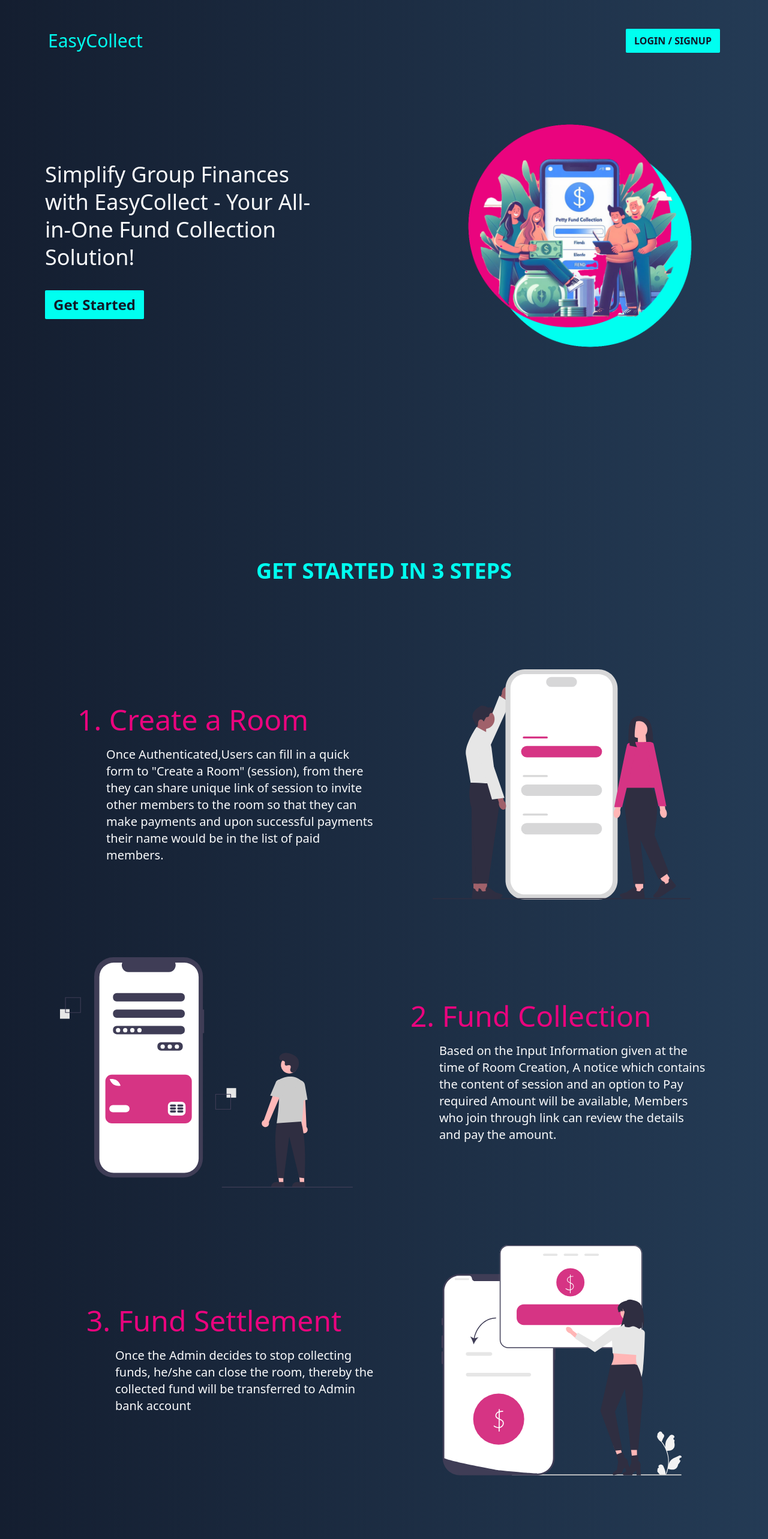
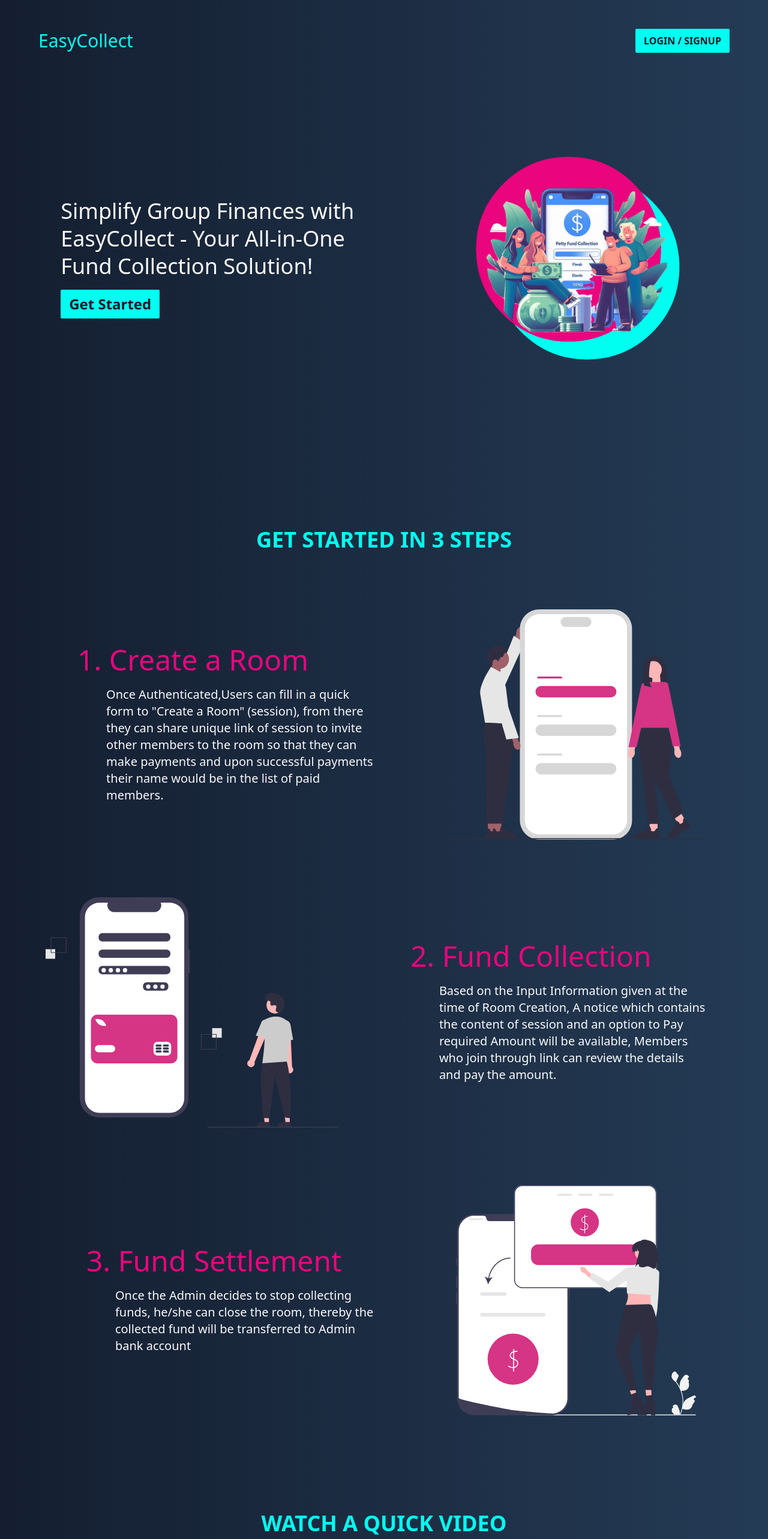
Before and after one commit to naresh-webdev/easycollect, a React (Vite) app: page / in a window 1280 px wide. Shown: the top 2566 px of the page at 60% size. Built offline with nearby package versions, Linux system fonts and the light colour scheme.

Commit message:
landing page made responsive
still minor changes can be made, not tested completely

```diff
--- /dev/null
+++ b/src/features/landingPage/Footer.jsx
@@ -0,0 +1,11 @@
+function Footer() {
+  return (
+    <div className="flex items-center justify-center bg-gray-500 p-3">
+      <p className="inline-block text-center">
+        Copyrights reserved &copy;2024. Designed and Developed by Naresh M
+      </p>
+    </div>
+  );
+}
+
+export default Footer;
--- a/src/features/landingPage/Header.jsx
+++ b/src/features/landingPage/Header.jsx
@@ -2,13 +2,19 @@ import Button from "../../ui/Button";
 
 function Header() {
   return (
-    <nav className="flex items-center justify-between p-4 sm:p-8 lg:px-12 xl:px-20 xl:py-12">
-      <h2 className="text-main_neon text-2xl md:text-3xl">
+    <nav className="flex items-center justify-between p-6 sm:p-8 md:px-8 md:py-4 lg:px-12 xl:px-16 xl:py-12">
+      <h2 className="text-xl text-main_neon sm:text-2xl md:text-3xl">
         {/* logo goes here */}
         EasyCollect
       </h2>
 
       <Button className={"hidden sm:inline-block"}>LOGIN / SIGNUP</Button>
+      <div className="flex gap-3 sm:hidden">
+        <button className="cursor-pointer text-[18px] text-main_neon">
+          Login
+        </button>
+        <Button className="cursor-pointer"> Sign Up </Button>
+      </div>
     </nav>
   );
 }
--- a/src/features/landingPage/LandingPage.jsx
+++ b/src/features/landingPage/LandingPage.jsx
@@ -7,10 +7,10 @@ import Section4 from "./Section4";
 function LandingPage() {
   return (
     <div className="">
-      <section className="dvh h-screen">
+      <div className="lg:h-dvh  ">
         <Header />
-        <Section1 />
-      </section>
+        <Section1 className="" />
+      </div>
       <Section2 />
       <Section3 />
       <Section4 />
--- a/src/features/landingPage/Section1.jsx
+++ b/src/features/landingPage/Section1.jsx
@@ -3,13 +3,16 @@ import Button from "../../ui/Button";
 
 function Section1() {
   return (
-    <div className="flex items-center justify-around gap-5 sm:mt-2 md:mt-0">
-      <div className="sm:basis-2/5">
-        <p className="mt-12 w-4/5 p-4 text-2xl text-main_white sm:mt-0 sm:w-full lg:mt-0 lg:max-w-lg lg:text-4xl lg:leading-[46px]">
+    <section className="md:py-5">
+      <div className="py-10 text-center sm:flex sm:items-center sm:justify-around sm:px-4 sm:pb-5 sm:text-start md:px-14 ">
+        <div className="sm:basis-1/2">
+          <p className="mt-4 px-8 text-main_white sm:mt-0 sm:px-4 sm:text-2xl md:text-3xl  md:leading-[42px] lg:mt-0 lg:text-4xl lg:leading-[46px] 2xl:mb-5 2xl:text-6xl 2xl:font-normal 2xl:leading-[64px]">
             Simplify Group Finances with EasyCollect - Your All-in-One Fund
             Collection Solution!
           </p>
-        <Button className="text-md ml-4 mt-4 lg:text-2xl">Get Started</Button>
+          <Button className="text-md ml-4 mt-4 lg:text-2xl 2xl:ml-6">
+            Get Started
+          </Button>
         </div>
 
         <div className="hidden basis-2/5 sm:inline-block">
@@ -21,6 +24,7 @@ function Section1() {
           />
         </div>
       </div>
+    </section>
   );
 }
 
--- a/src/features/landingPage/Section2.jsx
+++ b/src/features/landingPage/Section2.jsx
@@ -6,16 +6,16 @@ import Title from "./Title";
 
 function Section2() {
   return (
-    <section className="dvh h-full p-5 ">
+    <section className="mb-8 sm:mb-20 lg:h-full">
       <Title>Get Started in 3 Steps</Title>
 
       {/*TODO Row - 1*/}
-      <div className="mt-24 flex items-center justify-center gap-24 px-10">
-        <div className="flex flex-col justify-center">
-          <h4 className="text-5xl font-thin text-main_pink">
+      <div className="mt-8 flex items-center justify-center px-10 sm:mt-24 sm:gap-2 md:gap-16 lg:gap-24">
+        <div className="flex flex-col justify-center sm:p-0 sm:px-6">
+          <h4 className="text-xl text-main_pink sm:text-2xl sm:font-normal md:text-3xl md:font-thin lg:text-5xl lg:font-thin">
             1. Create a Room
           </h4>
-          <p className="font-md ml-12 mt-5 max-w-md text-xl leading-7 text-main_white">
+          <p className="font-md md:text-md ml-5 mt-3 max-w-md text-sm text-main_white sm:ml-6  sm:mt-5 md:ml-7 md:leading-6 lg:ml-12 lg:text-xl lg:leading-7">
             Once Authenticated,Users can fill in a quick form to "Create a Room"
             (session), from there they can share unique link of session to
             invite other members to the room so that they can make payments and
@@ -25,7 +25,7 @@ function Section2() {
         </div>
         <div>
           <img
-            className="max-h-96"
+            className="hidden max-h-96 sm:inline-block"
             src={illustration1}
             alt="illustration img 1"
           />
@@ -33,19 +33,19 @@ function Section2() {
       </div>
 
       {/* Row - 2 */}
-      <div className="mt-24 flex items-center justify-center gap-24 px-10">
+      <div className="mt-8 flex items-center justify-center px-10 sm:mt-24 sm:gap-2 md:gap-16 lg:gap-24">
         <div>
           <img
-            className="max-h-96"
+            className="hidden max-h-96 sm:inline-block"
             src={illustration2}
             alt="illustration img 2"
           />
         </div>
-        <div className="flex flex-col justify-center">
-          <h4 className="text-5xl font-thin text-main_pink">
+        <div className="flex flex-col justify-center sm:p-0 sm:px-6">
+          <h4 className="text-xl text-main_pink sm:text-2xl sm:font-normal md:text-3xl md:font-thin lg:text-5xl lg:font-thin">
             2. Fund Collection
           </h4>
-          <p className="font-md ml-12 mt-5 max-w-md text-xl leading-7 text-main_white">
+          <p className="font-md md:text-md ml-5 mt-3 max-w-md text-sm text-main_white sm:ml-6  sm:mt-5 md:ml-7 md:leading-6 lg:ml-12 lg:text-xl lg:leading-7">
             Based on the Input Information given at the time of Room Creation, A
             notice which contains the content of session and an option to Pay
             required Amount will be available, Members who join through link can
@@ -55,12 +55,12 @@ function Section2() {
       </div>
 
       {/*TODO Row - 3*/}
-      <div className="mt-24 flex items-center justify-center gap-24 px-10 pb-24">
-        <div className="flex flex-col justify-center">
-          <h4 className="text-5xl font-thin text-main_pink">
+      <div className="mt-8 flex items-center justify-center px-10 sm:mt-24 sm:gap-2 md:gap-16 lg:gap-24">
+        <div className="flex flex-col justify-center sm:p-0 sm:px-6">
+          <h4 className="text-xl text-main_pink sm:text-2xl sm:font-normal md:text-3xl md:font-thin lg:text-5xl lg:font-thin">
             3. Fund Settlement
           </h4>
-          <p className="font-md ml-12 mt-5 max-w-md text-xl leading-7 text-main_white">
+          <p className="font-md md:text-md ml-5 mt-3 max-w-md text-sm text-main_white sm:ml-6  sm:mt-5 md:ml-7 md:leading-6 lg:ml-12 lg:text-xl lg:leading-7">
             Once the Admin decides to stop collecting funds, he/she can close
             the room, thereby the collected fund will be transferred to Admin
             bank account
@@ -68,7 +68,7 @@ function Section2() {
         </div>
         <div>
           <img
-            className="max-h-96"
+            className="hidden max-h-96 sm:inline-block"
             src={illustration3}
             alt="illustration img 1"
           />
--- a/src/features/landingPage/Section3.jsx
+++ b/src/features/landingPage/Section3.jsx
@@ -3,13 +3,12 @@ import arrow from "../../imgs/arrow.svg";
 
 function Section3() {
   return (
-    <section className="h-dvh">
+    <section className="mb-6 sm:mb-10 lg:h-dvh">
       <Title>Watch a quick video</Title>
-      <div className=" flex items-center justify-center">
-        <div className="relative">
+      <div className="flex items-center justify-center">
+        <div className="relative px-4 sm:mt-8 lg:mt-20">
           <iframe
-            width="560"
-            height="315"
+            className="h-full w-full sm:h-[265px] sm:w-[510px] md:h-[315px] md:w-[560px]"
             src="https://www.youtube.com/embed/KslUg0YAGmY?si=QdIXGmyldyPEe0pI"
             title="YouTube video player"
             frameborder="0"
@@ -20,10 +19,10 @@ function Section3() {
           <img
             src={arrow}
             alt="arrow img"
-            className="absolute left-[-50px] top-[-50px] z-10 rotate-45"
+            className="absolute z-10 hidden rotate-45 lg:left-[-20px] lg:top-[-50px] lg:inline-block   xl:left-[-50px] xl:top-[-50px]"
           />
 
-          <p className="absolute left-[-260px] top-[-120px] max-w-56 text-main_white">
+          <p className="absolute hidden max-w-56 text-main_white lg:left-[-220px] lg:top-[-100px] lg:inline-block xl:left-[-260px] xl:top-[-120px]">
             Wondering how this service benefits you? Watch a quick video for
             applications and an overview of effective usage.
           </p>
--- a/src/features/landingPage/Title.jsx
+++ b/src/features/landingPage/Title.jsx
@@ -1,6 +1,6 @@
 function Title({ children }) {
   return (
-    <h3 className="mb-36 pt-28 text-center text-4xl font-semibold uppercase text-main_neon">
+    <h3 className="mb-6 pt-6 text-center text-xl uppercase text-main_neon sm:pt-8 sm:text-2xl  md:mb-8 md:text-3xl md:font-semibold lg:text-4xl xl:mb-16 xl:pt-20">
       {children}
     </h3>
   );
```
Also changed, not shown: src/features/landingPage/Section4.jsx (+32 -16 lines), 1 other file (tests, documents, lock files or other folders). Lines whose indentation alone changed are shown as unchanged.
